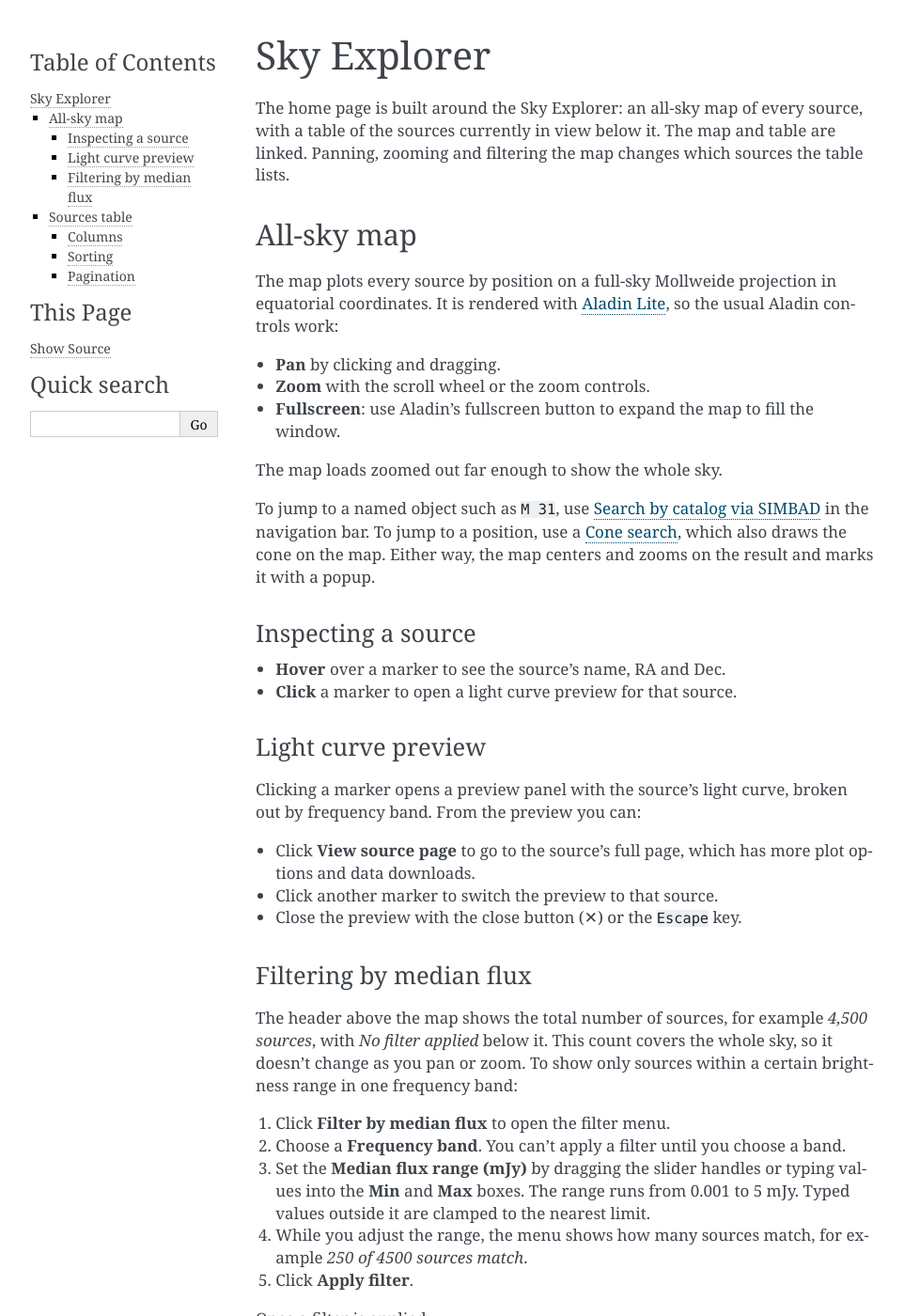
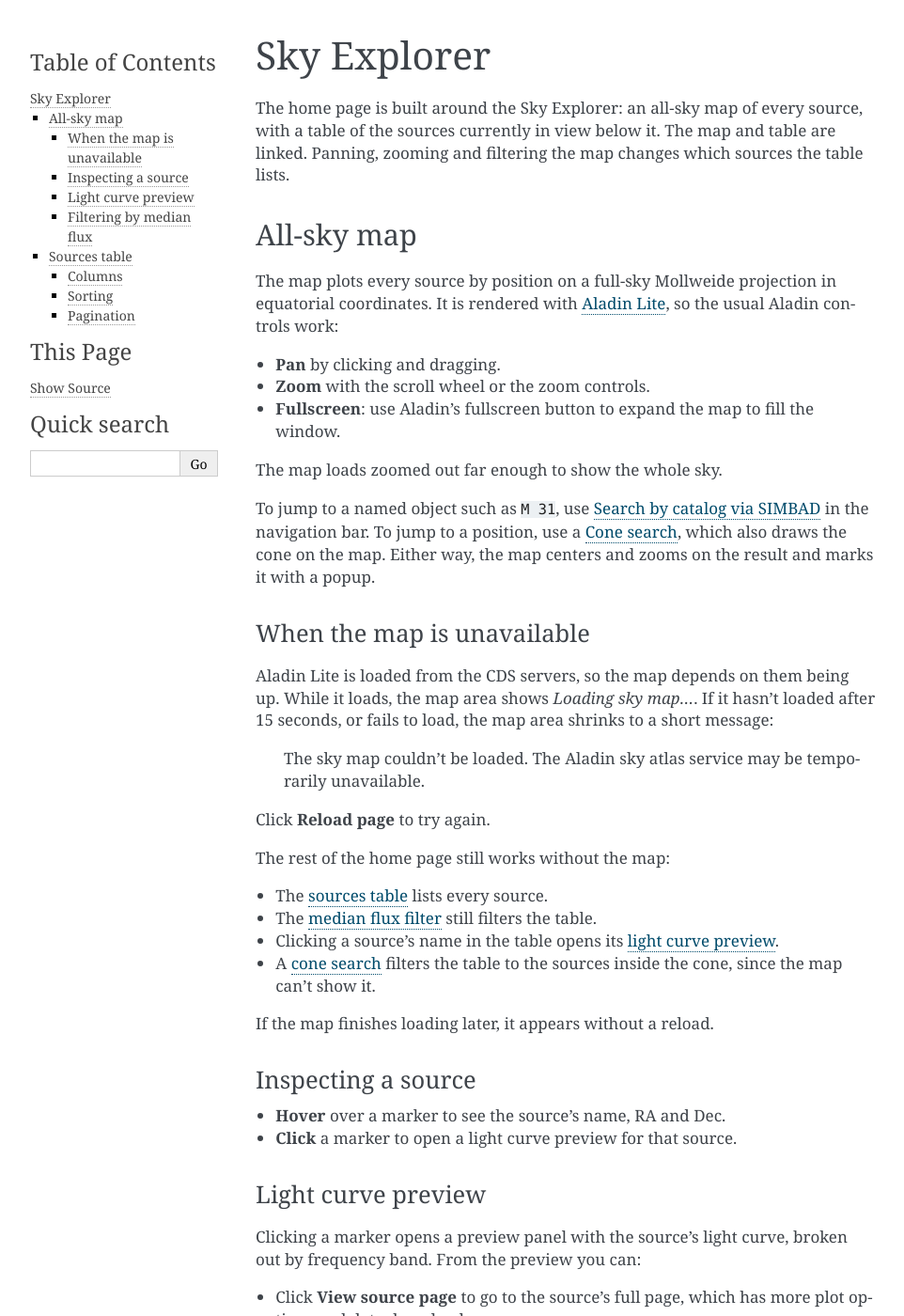
Before and after one commit to simonsobs/lightview, a Sphinx documentation site: the page built from docs/sky-explorer.md, in a window 1280 px wide and 1400 px high. Shown: the whole window at 94% size, without its empty margins (148-1110 px from the left). Built offline with Sphinx 7.4.7, drawn with Linux system fonts in a browser that asks for light colours; some of the changed text lies outside the part shown.

Commit message:
Update docs related to search and unavailable sky map

```diff
--- a/docs/sky-explorer.md
+++ b/docs/sky-explorer.md
@@ -13,6 +13,23 @@ The map plots every source by position on a full-sky Mollweide projection in equ
 The map loads zoomed out far enough to show the whole sky.
 
 To jump to a named object such as `M 31`, use [Search by catalog via SIMBAD](search-page.md#search-by-catalog-via-simbad) in the navigation bar. To jump to a position, use a [Cone search](search-page.md#cone-search), which also draws the cone on the map. Either way, the map centers and zooms on the result and marks it with a popup.
+
+### When the map is unavailable
+
+Aladin Lite is loaded from the CDS servers, so the map depends on them being up. While it loads, the map area shows _Loading sky map..._. If it hasn't loaded after 15 seconds, or fails to load, the map area shrinks to a short message:
+
+> The sky map couldn't be loaded. The Aladin sky atlas service may be temporarily unavailable.
+
+Click **Reload page** to try again.
+
+The rest of the home page still works without the map:
+
+- The [sources table](#sources-table) lists every source.
+- The [median flux filter](#filtering-by-median-flux) still filters the table.
+- Clicking a source's name in the table opens its [light curve preview](#light-curve-preview).
+- A [cone search](search-page.md#if-the-sky-map-is-unavailable) filters the table to the sources inside the cone, since the map can't show it.
+
+If the map finishes loading later, it appears without a reload.
 
 ### Inspecting a source
 
@@ -57,6 +74,8 @@ When the map is fully zoomed out, the table lists every source. As you zoom in o
 
 The line above the table shows how many sources it lists, for example _Sources in view: 10_. While a flux filter is applied, it adds _(matching filter)_.
 
+If the [map is unavailable](#when-the-map-is-unavailable), there's no field of view, so the table lists every source that isn't hidden by a flux filter. After a cone search, it lists only the sources inside the cone, and the line above it reads _Sources in cone_ instead. See [Cone search: If the sky map is unavailable](search-page.md#if-the-sky-map-is-unavailable).
+
 ### Columns
 
 | Column          | Description                                                                                                                                  |
@@ -78,4 +97,4 @@ Click the **RA**, **Dec** or **Median Flux** column header to sort by that colum
 
 The table shows 25 sources per page. Page controls appear above and below the table and show which rows are on screen, for example _Displaying 1 - 25 of 480_. Use the buttons to go to the first (`<<`), previous (`<`), next (`>`) or last (`>>`) page.
 
-If no sources are in view, the table shows _No sources detected in the map's field of view_ and the page controls read _Displaying 0 - 0 of 0_ and _Page 1 of 1_, with every button disabled. Zoom out or pan to bring sources back into view.
+If no sources are in view, the table shows _No sources detected in the map's field of view_ and the page controls read _Displaying 0 - 0 of 0_ and _Page 1 of 1_, with every button disabled. Zoom out or pan to bring sources back into view. If the table is filtered to a cone search because the map is unavailable, the message reads _No sources within the cone search_ instead.
```
Also changed, not shown: docs/search-page.md (+19 -0 lines).
